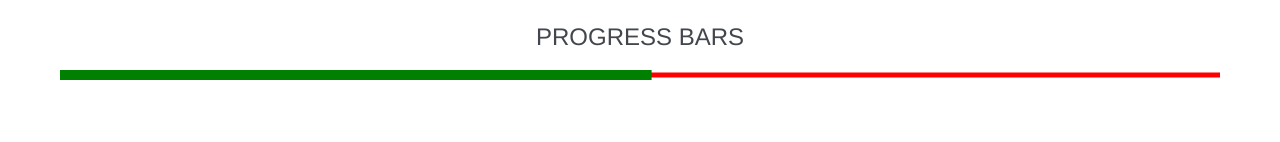
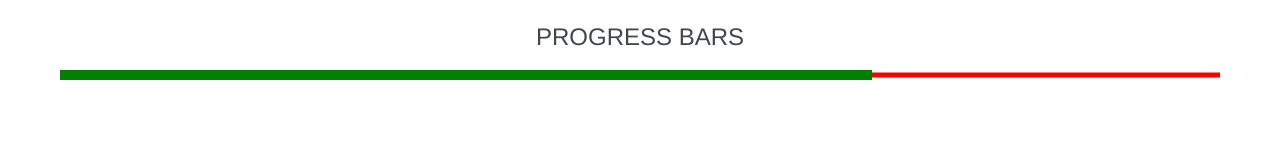
Before and after one commit to Brauxel/mythemes.vanessa, a Next.js app: page /elements in a window 1280 px wide. Shown: the part 3054-3196 px from the top of the page. Built offline with nearby package versions, Linux system fonts and the light colour scheme; a web font is replaced by a local one.

Commit message:
ProgressBar percentage value proved as a prop

```diff
--- a/components/molecules/ProgressBar/index.jsx
+++ b/components/molecules/ProgressBar/index.jsx
@@ -21,8 +21,10 @@ class ProgressBars extends Component {
 	}
 
 	initLineAnimation = () => {
+		let { percentValue } = this.props;
+
 		this.setState(({ count }) => {
-			if (count > 50) {
+			if (count >= percentValue) {
 				return null;
 			}
 
@@ -32,7 +34,7 @@ class ProgressBars extends Component {
 
 	render() {
 		return (
-			<LineProgress id="line-progress" height="10px" width="100%">
+			<LineProgress height="10px" width="100%" className={this.props.className}>
 				<g className="progress-content">
 					<rect
 						x="0"
@@ -58,8 +60,10 @@ class ProgressBars extends Component {
 
 ProgressBars.propTypes = {
 	toolTip: PropTypes.bool,
+	percentValue: PropTypes.number.isRequired,
 	barColor: PropTypes.string.isRequired,
-	backgroundColor: PropTypes.string.isRequired
+	backgroundColor: PropTypes.string.isRequired,
+	className: PropTypes.string
 };
 
 export default ProgressBars;
--- a/pages/elements.jsx
+++ b/pages/elements.jsx
@@ -301,7 +301,12 @@ const Elements = () => (
 					Progress bars
 				</Heading>
 
-				<ProgressBar barColor="green" backgroundColor="red" />
+				<ProgressBar
+					className="test-class"
+					barColor="green"
+					backgroundColor="red"
+					percentValue={70}
+				/>
 			</SectionContainer>
 
 			<SectionContainer>
```
